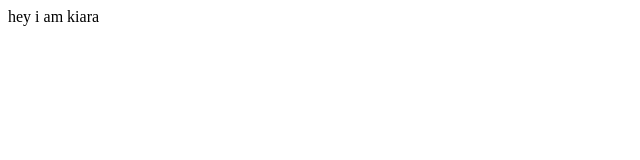
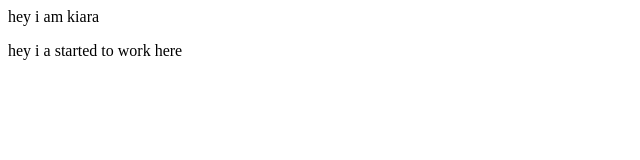
Before and after one commit to Atijas/LocalRepo, a plain HTML site: page index.html in a window 1280 px wide. Shown: the whole page, without its empty margins (0-640 px from the left). Drawn offline with Linux system fonts and the light colour scheme.

Commit message:
added work

```diff
--- a/index.html
+++ b/index.html
@@ -1 +1,2 @@
 <p>hey i am kiara</p>
+<p>hey i a started to work here</p>
```
